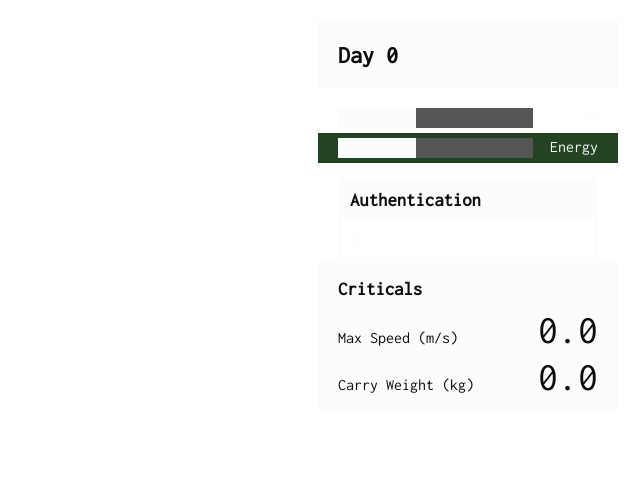
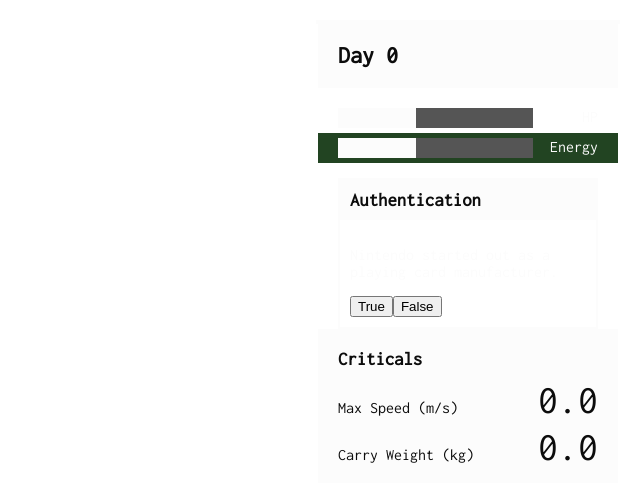
Before and after one commit to SaFrMo/ludum-dare-41, a Vue app: page /day-0 in a window 1280 px wide. Shown: the top 502 px of the page, without its empty margins (640-1280 px from the left). Built offline with nearby package versions, Linux system fonts and the light colour scheme.

Commit message:
Set up trivia section backbone

```diff
--- a/src/components/TriviaSection.vue
+++ b/src/components/TriviaSection.vue
@@ -5,7 +5,11 @@
         <h3 class="title">Authentication</h3>
 
         <div class="question-wrap">
-            Question?
+            <p class="question" v-html="cmpQuestion.question"/>
+            <button
+                v-for="(answer, i) in cmpAnswers"
+                v-html="answer"
+                @click="answerClicked(answer)"/>
         </div>
 
     </section>
@@ -13,6 +17,39 @@
 </template>
 
 <script>
+import trivia from '@/assets/trivia'
+
+export default {
+    data() {
+        return {
+            currentIndex: 0,
+            trivia
+        }
+    },
+    methods: {
+        newQuestion() {
+            this.currentIndex = Math.floor(Math.random() * this.trivia.length)
+        },
+        answerClicked(answer) {
+            if (this.cmpQuestion.correct_answer == answer) {
+                console.log('correct')
+            }
+        }
+    },
+    computed: {
+        cmpQuestion() {
+            return this.trivia[this.currentIndex]
+        },
+        cmpAnswers() {
+            return [
+                ...this.cmpQuestion.incorrect_answers,
+                this.cmpQuestion.correct_answer
+            ]
+                .sort()
+                .reverse()
+        }
+    }
+}
 </script>
 
 <style lang="scss">
```
Also changed, not shown: 1 other file (tests, documents, lock files or other folders).
